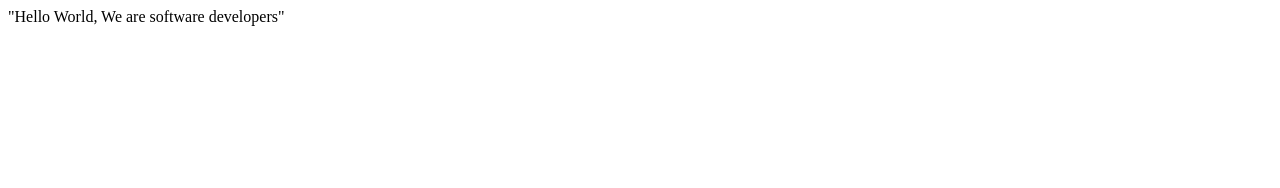
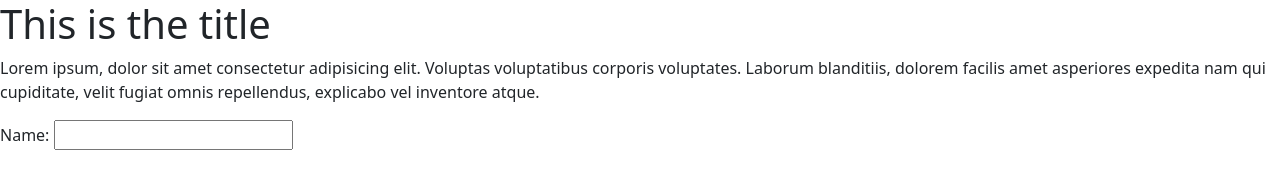
Before and after one commit to devalibello/David-AliB, a plain HTML site: page index.html in a window 1280 px wide. Drawn offline with nearby package versions, Linux system fonts and the light colour scheme.

Commit message:
commit 3

```diff
--- a/index.html
+++ b/index.html
@@ -4,9 +4,19 @@
     <meta charset="UTF-8">
     <meta http-equiv="X-UA-Compatible" content="IE=edge">
     <meta name="viewport" content="width=device-width, initial-scale=1.0">
-    <title>Document</title>
+    <!-- CSS only -->
+    <link href="https://cdn.jsdelivr.net/npm/bootstrap@5.2.2/dist/css/bootstrap.min.css" rel="stylesheet" integrity="sha384-Zenh87qX5JnK2Jl0vWa8Ck2rdkQ2Bzep5IDxbcnCeuOxjzrPF/et3URy9Bv1WTRi" crossorigin="anonymous">
+    <title>Microverse trial</title>
 </head>
 <body>
-    "Hello World, We are software developers"
+    <h1 id="title">This is the title</h1>
+    <p id="description">Lorem ipsum, dolor sit amet consectetur adipisicing elit. Voluptas voluptatibus corporis voluptates. Laborum blanditiis, dolorem facilis amet asperiores expedita nam qui cupiditate, velit fugiat omnis repellendus, explicabo vel inventore atque.</p>
+    <form id="survey-form">
+        <label for="name">Name: </label>
+        <input type="text" name="name" id="name">
+
+    </form>
+    <!-- JavaScript Bundle with Popper -->
+    <script src="https://cdn.jsdelivr.net/npm/bootstrap@5.2.2/dist/js/bootstrap.bundle.min.js" integrity="sha384-OERcA2EqjJCMA+/3y+gxIOqMEjwtxJY7qPCqsdltbNJuaOe923+mo//f6V8Qbsw3" crossorigin="anonymous"></script>
 </body>
 </html>
```
